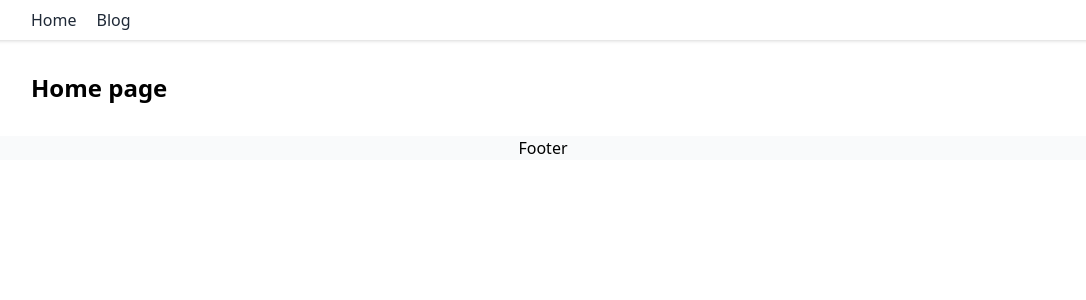
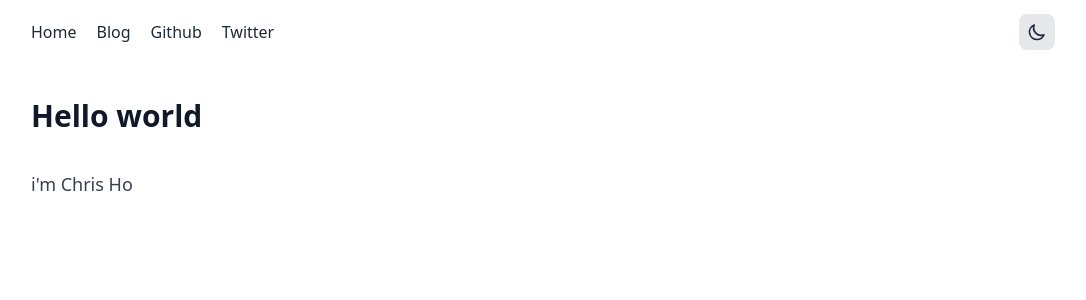
Before and after one commit to tridungbk2010/personal-web, a Next.js app: page / in a window 1280 px wide. Shown: the top 300 px of the page, without its empty margins (97-1183 px from the left). Built offline with nearby package versions, Linux system fonts and the light colour scheme.

Commit message:
add dark mode

```diff
--- a/components/Articles.tsx
+++ b/components/Articles.tsx
@@ -3,20 +3,24 @@ import { PostMeta } from '../types';
 
 const Articles = ({ title, posts }: { posts: PostMeta[]; title?: string }) => {
   return (
-    <>
-      {title && <h2 className="text-2xl font-bold py-3">{title}</h2>}
+    <div className="dark:text-white">
+      {title && <h1 className="text-3xl font-bold pt-3 pb-5">{title}</h1>}
       <ul className="space-y-5">
         {posts.map((post) => (
           <li key={post.slug}>
             <div>
               <Link href={`/posts/${post.slug}`}>
-                <a className="text-blue-500 font-black">{post.title}</a>
+                <a className="dark:text-teal-400 font-bold text-xl hover:text-gray-500 dark:hover:text-teal-300">
+                  {post.title}
+                </a>
               </Link>
               <p className="max-w-xl pt-2">{post.excerpt}</p>
-              <div className="space-x-3 pt-2">
+              <div className="space-x-3 mt-5">
                 {post.tags?.map((tag) => (
                   <Link href={`/tags/${tag}`} key={tag}>
-                    <a className="text-gray-500 ">{tag}</a>
+                    <a className="text-gray-500 py-1 px-3 dark:bg-gray-700 dark:hover:text-gray-100 bg-slate-100 rounded-xl text-sm hover:text-gray-800">
+                      {tag}
+                    </a>
                   </Link>
                 ))}
               </div>
@@ -24,7 +28,7 @@ const Articles = ({ title, posts }: { posts: PostMeta[]; title?: string }) => {
           </li>
         ))}
       </ul>
-    </>
+    </div>
   );
 };
 
--- /dev/null
+++ b/components/Content.tsx
@@ -0,0 +1,11 @@
+import { ReactNode } from 'react';
+
+const Content = ({ children }: { children: ReactNode }) => {
+  return (
+    <div className="prose lg:prose-lg dark:prose-invert prose-a:text-blue-600 dark:prose-a:text-blue-50 prose-a:no-underline prose-pre:p-0 lg:prose-pre:p-0">
+      {children}
+    </div>
+  );
+};
+
+export default Content;
--- /dev/null
+++ b/components/DarkModeToggle.tsx
@@ -0,0 +1,40 @@
+import { useEffect, useState } from 'react';
+import LightIcon from './icons/LightIcon';
+import DarkIcon from './icons/DarkIcon';
+
+function isDarkModeSystem(): boolean {
+  return (
+    localStorage.theme === 'dark' ||
+    (!('theme' in localStorage) &&
+      window.matchMedia('(prefers-color-scheme: dark)').matches)
+  );
+}
+
+const DarkModeToggle = () => {
+  const [isDarkMode, setIsDarkMode] = useState<boolean>(isDarkModeSystem);
+
+  function toggle() {
+    setIsDarkMode(!isDarkMode);
+    window.localStorage.theme = isDarkMode ? 'light' : 'dark';
+  }
+  useEffect(() => {
+    if (isDarkMode) {
+      document.documentElement.classList.add('dark');
+    } else {
+      document.documentElement.classList.remove('dark');
+    }
+  }, [isDarkMode]);
+
+  return (
+    <div>
+      <button
+        className="w-9 h-9 bg-gray-200 rounded-lg dark:bg-gray-600 flex items-center justify-center hover:ring-2 ring-gray-300 transition-all"
+        onClick={toggle}
+      >
+        {isDarkMode ? <LightIcon /> : <DarkIcon />}
+      </button>
+    </div>
+  );
+};
+
+export default DarkModeToggle;
--- a/components/Layout.tsx
+++ b/components/Layout.tsx
@@ -1,24 +1,57 @@
+import dynamic from 'next/dynamic';
 import Link from 'next/link';
 import { ReactNode } from 'react';
+// import DarkModeToggle from './DarkModeToggle';
+
+const DarkModeToggle = dynamic(() => import('./DarkModeToggle'), {
+  ssr: false,
+});
+
+const links = [
+  { id: 'home', href: '/', name: 'Home' },
+  { id: 'blog', href: '/posts', name: 'Blog' },
+  {
+    id: 'github',
+    href: 'https://github.com/tridungbk2010',
+    name: 'Github',
+    external: true,
+  },
+  {
+    id: 'twitter',
+    href: 'https://twitter.com/tridungbk2010',
+    name: 'Twitter',
+    external: true,
+  },
+];
 
 const Layout = ({ children }: { children: ReactNode }) => {
   return (
-    <>
-      <div className="w-full bg-white drop-shadow">
-        <nav className="space-x-5 max-w-5xl mx-auto h-10 flex items-center">
-          <Link href="/">
-            <a className="text-gray-800 hover:text-blue-500">Home</a>
-          </Link>
-          <Link href="/posts">
-            <a className="text-gray-800 hover:text-blue-500">Blog</a>
-          </Link>
+    <div className="dark:bg-gray-800 min-h-screen">
+      <div className="max-w-5xl mx-auto flex justify-between items-center">
+        <nav className="space-x-5 h-16 flex items-center">
+          {links.map((link) =>
+            link.external ? (
+              <a
+                href={link.href}
+                className="text-gray-800 dark:text-white hover:text-blue-500"
+                target="_blank"
+                rel="noreferrer"
+              >
+                {link.name}
+              </a>
+            ) : (
+              <Link href={link.href} key={link.id}>
+                <a className="text-gray-800 dark:text-white hover:text-blue-500">
+                  {link.name}
+                </a>
+              </Link>
+            ),
+          )}
         </nav>
+        <DarkModeToggle />
       </div>
       <div className="max-w-5xl mx-auto py-8">{children}</div>
-      <div className="bg-gray-50">
-        <footer className="max-w-5xl mx-auto text-center">Footer</footer>
-      </div>
-    </>
+    </div>
   );
 };
 
--- /dev/null
+++ b/components/icons/DarkIcon.tsx
@@ -0,0 +1,20 @@
+const DarkIcon = () => {
+  return (
+    <svg
+      xmlns="http://www.w3.org/2000/svg"
+      viewBox="0 0 24 24"
+      fill="none"
+      stroke="currentColor"
+      className="w-5 h-5 text-gray-800 dark:text-gray-200"
+    >
+      <path
+        strokeLinecap="round"
+        strokeLinejoin="round"
+        strokeWidth="2"
+        d="M20.354 15.354A9 9 0 018.646 3.646 9.003 9.003 0 0012 21a9.003 9.003 0 008.354-5.646z"
+      />
+    </svg>
+  );
+};
+
+export default DarkIcon;
--- /dev/null
+++ b/components/icons/LightIcon.tsx
@@ -0,0 +1,20 @@
+const LightIcon = () => {
+  return (
+    <svg
+      xmlns="http://www.w3.org/2000/svg"
+      viewBox="0 0 24 24"
+      fill="none"
+      stroke="currentColor"
+      className="w-5 h-5 text-gray-800 dark:text-gray-200"
+    >
+      <path
+        strokeLinecap="round"
+        strokeLinejoin="round"
+        strokeWidth="2"
+        d="M12 3v1m0 16v1m9-9h-1M4 12H3m15.364 6.364l-.707-.707M6.343 6.343l-.707-.707m12.728 0l-.707.707M6.343 17.657l-.707.707M16 12a4 4 0 11-8 0 4 4 0 018 0z"
+      />
+    </svg>
+  );
+};
+
+export default LightIcon;
--- a/pages/index.tsx
+++ b/pages/index.tsx
@@ -1,10 +1,14 @@
 import type { NextPage } from 'next';
 import Layout from '../components/Layout';
+import Content from '../components/Content';
 
 const Home: NextPage = () => {
   return (
     <Layout>
-      <h2 className="text-2xl font-bold">Home page</h2>
+      <Content>
+        <h2 className="text-2xl font-bold">Hello world</h2>
+        <p>{`i'm Chris Ho`}</p>
+      </Content>
     </Layout>
   );
 };
--- a/pages/posts/[slug].tsx
+++ b/pages/posts/[slug].tsx
@@ -17,6 +17,7 @@ import Layout from '../../components/Layout';
 import YouTube from '../../components/Youtube';
 import rehypeHighlight from 'rehype-highlight';
 import 'highlight.js/styles/night-owl.css';
+import Content from '../../components/Content';
 
 type MdxPost = {
   source: MDXRemoteSerializeResult<Record<string, unknown>>;
@@ -31,10 +32,10 @@ const Post: NextPage<InferGetStaticPropsType<typeof getStaticProps>> = ({
       <Head>
         <title>{post.meta.title}</title>
       </Head>
-      <h1 className="text-3xl font-black">{post.meta.title}</h1>
-      <div className="prose lg:prose-xl">
+      <Content>
+        <h1>{post.meta.title}</h1>
         <MDXRemote {...post.source} components={{ YouTube, Image }} />
-      </div>
+      </Content>
     </Layout>
   );
 };
--- a/pages/posts/index.tsx
+++ b/pages/posts/index.tsx
@@ -9,7 +9,7 @@ const Home: NextPage<InferGetStaticPropsType<typeof getStaticProps>> = ({
 }) => {
   return (
     <Layout>
-      <Articles posts={posts} title="Articles" />
+      <Articles posts={posts} title="Blog" />
     </Layout>
   );
 };
--- a/tailwind.config.js
+++ b/tailwind.config.js
@@ -3,6 +3,7 @@ module.exports = {
     './pages/**/*.{js,ts,jsx,tsx}',
     './components/**/*.{js,ts,jsx,tsx}',
   ],
+  darkMode: 'class',
   theme: {
     extend: {},
   },
--- a/types/index.ts
+++ b/types/index.ts
@@ -9,3 +9,5 @@ export type Post = {
   content: string;
   meta: PostMeta;
 };
+
+export type DarkMode = 'light' | 'dark' | 'none';
```
Also changed, not shown: lib/useDarkMode.ts (added, +34 -0 lines).
